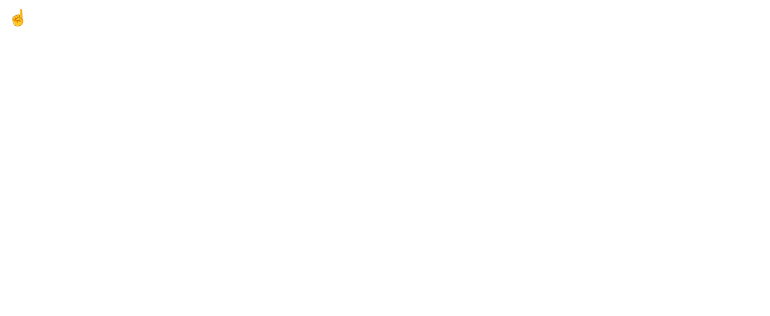
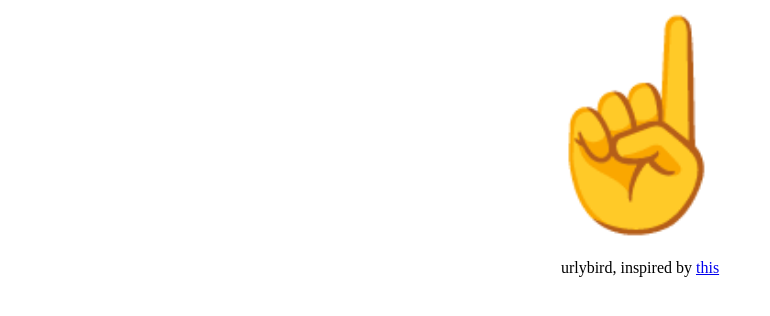
Before and after one commit to defseg/urlybird, a plain HTML site: page index.html in a window 1280 px wide. Shown: the whole page, without its empty margins (0-770 px from the left). Drawn offline with Linux system fonts and the light colour scheme.

```diff
--- a/index.html
+++ b/index.html
@@ -1,9 +1,24 @@
 <html>
 <head>
+	<meta charset='utf-8'/>
 	<title>urlybird</title>
 	<script src='urlybird.js'></script>
+	<style type='text/css'>
+		#lookupthere {
+			font-size: 200px;
+		}
+		#maybeback {
+			font-size: 100px;
+		}
+		main {
+			text-align: center;
+		}
+	</style>
 </head>
 <body>
-	☝️
+	<main> <!-- ...not -->
+		<div id='lookupthere'>☝️</div>
+		<p>urlybird, inspired by <a href="http://matthewrayfield.com/articles/animating-urls-with-javascript-and-emojis/">this</a></p>
+	</main>
 </body>
 </html>
--- a/urlybird.js
+++ b/urlybird.js
@@ -1,5 +1,3 @@
-const REFERRER = document.referrer;
-
 const POINT_LOOKUPS = [
 	[0, 0], // 1 4
 	[1, 0], // 2 5
```
